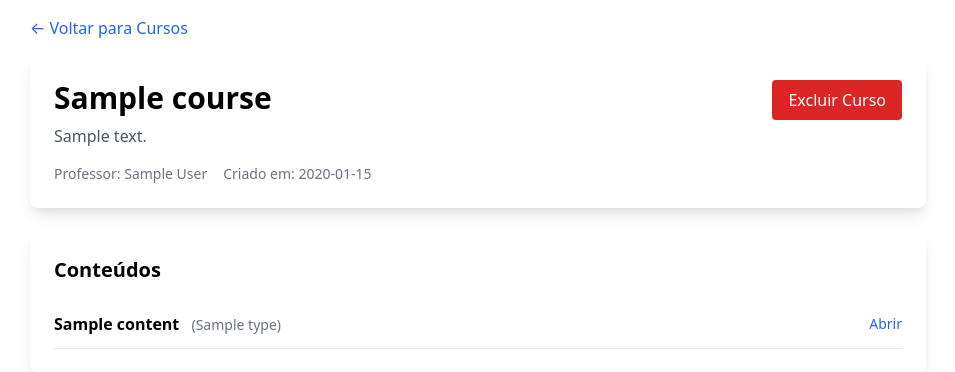
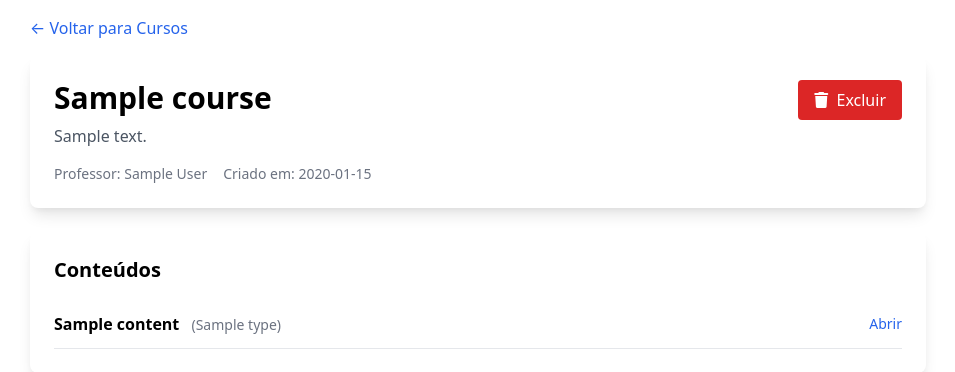
Before and after one commit to Lafabio/ava-educacional, a FastAPI app: template templates/course_detail.html in a window 1280 px wide. Shown: the part 60-432 px from the top of the page, without its empty margins (162-1117 px from the left). Run offline with FastAPI, Linux system fonts and the light colour scheme; the template is opened without the code that fills it: most values are stand-ins (such as "Sample title", 1, 10 or a date in 2020); some libraries are stand-ins or nearby versions.

Commit message:
Use trash icon for delete button

```diff
--- a/templates/course_detail.html
+++ b/templates/course_detail.html
@@ -13,7 +13,7 @@
                     <span>Criado em: {{ course.created_at[:10] if course.created_at else 'N/A' }}</span>
                 </div>
             </div>
-            <button onclick="excluirCurso()" class='px-4 py-2 bg-red-600 text-white rounded hover:bg-red-700'>Excluir Curso</button>
+            <button onclick="excluirCurso()" class='px-4 py-2 bg-red-600 text-white rounded hover:bg-red-700'><i class='fas fa-trash mr-1'></i> Excluir</button>
         </div>
     </div>
 
--- a/templates/courses.html
+++ b/templates/courses.html
@@ -72,7 +72,7 @@ fetch('/api/courses').then(r=>r.json()).then(d => {
                 </div>
                 <div class='flex gap-2'>
                     <a href='/course/${c.id}' class='flex-1 text-center bg-blue-100 text-blue-600 py-2 rounded hover:bg-blue-200'>Ver Detalhes</a>
-                    <button onclick="excluirCurso('${c.id}', '${c.title}')" class='px-3 py-2 bg-red-100 text-red-600 rounded hover:bg-red-200'>Excluir</button>
+                    <button onclick="excluirCurso('${c.id}', '${c.title}')" class='px-3 py-2 bg-red-100 text-red-600 rounded hover:bg-red-200'><i class='fas fa-trash'></i></button>
                 </div>
             </div>
         `).join('');
```
